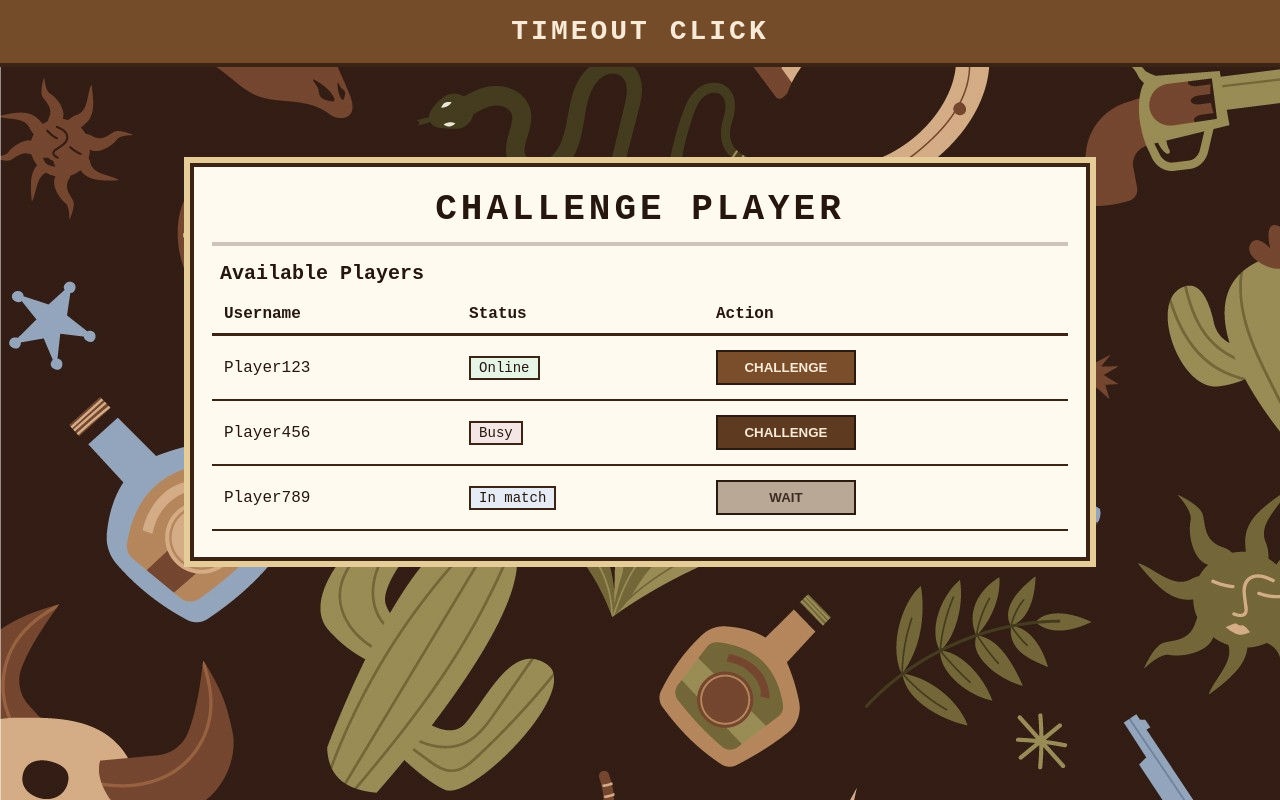
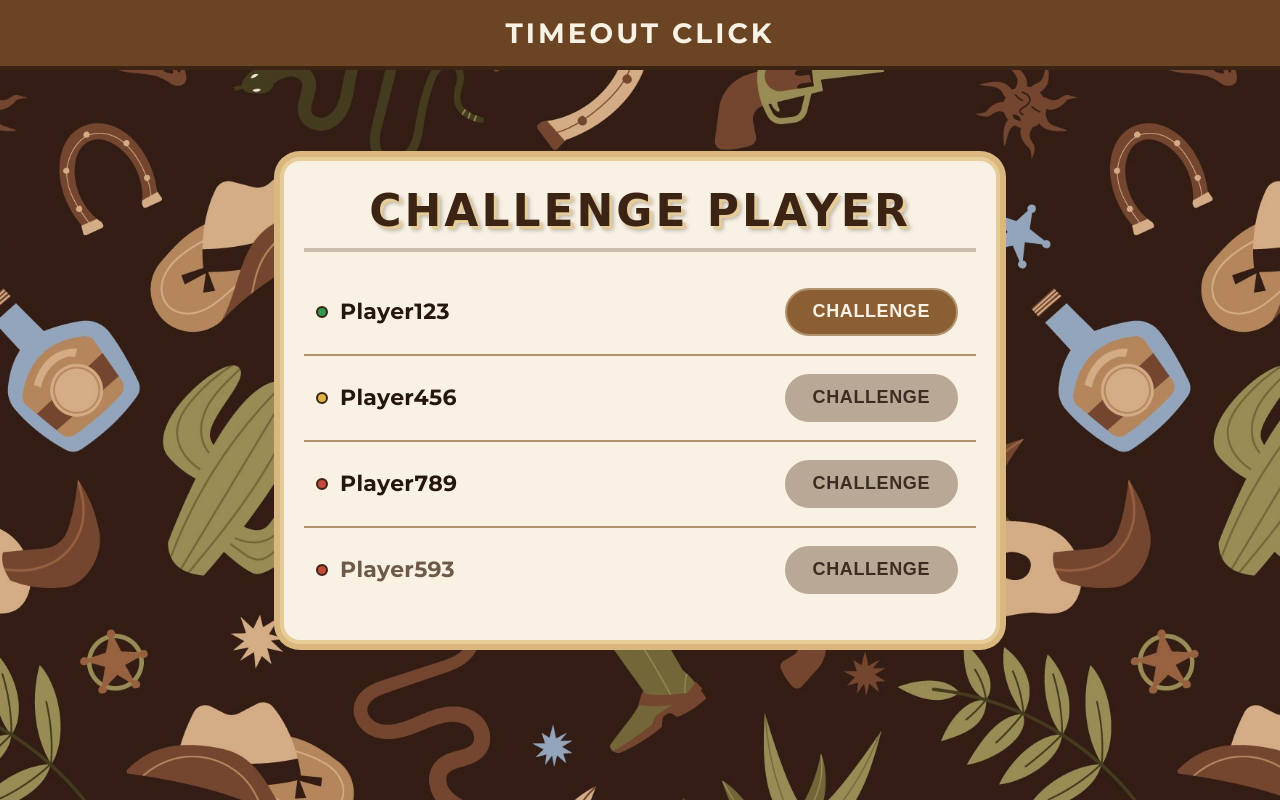
Before and after one commit to andresMurillo23/ci0137_timeoutclick, a website: page frontend/public/pages/challenge.html in a window 1280 px wide. Drawn offline with Linux system fonts and the light colour scheme; a web font is replaced by a local one.

Commit message:
feat: enhance challenge page layout and add player status indicators

```diff
--- a/frontend/public/css/challenge-style.css
+++ b/frontend/public/css/challenge-style.css
@@ -1,123 +1,168 @@
-* {
-    box-sizing: border-box;
-    margin: 0;
-    padding: 0;
+@import url('https://fonts.googleapis.com/css2?family=Rye&display=swap');
+
+/* Reset y variables */
+*{ box-sizing:border-box; margin:0; padding:0; }
+:root{ --bar-h:64px; }
+@media (max-width:520px){ :root{ --bar-h:72px; } }
+
+:root{
+  --navbar-bg:#6b4423; --navbar-border:#3b2414;
+  --panel:#f9f1e4; --bg:#e6cc99; --line-strong:#d9b77e;
+  --muted:#b2926d; --text:#26170e; --line:#8b5e34;
+  --ok:#2c9b4b;       /* verde estado OK */
+  --no:#c4493b;       /* rojo no disponible */
 }
 
-body {
-    background-color: #f2e6d3;
-    background-image: url("/assets/images/desert-bg2.jpg");
-    background-repeat: repeat;
-    background-position: top left;
-    color: #26170e;
-    font-family: "Courier New", Courier, monospace;
+/* Fondo y tipografía */
+html,body{ height:100%; }
+body{
+  background:#f2e6d3 url("/assets/images/desert-bg2.jpg") center/cover no-repeat;
+  color:var(--text);
+  font-family:"Montserrat", system-ui, -apple-system, Segoe UI, Roboto, Arial, sans-serif;
 }
 
-.saloon {
-    background: #754c29;
-    color: #f8ead6;
-    text-align: center;
-    padding: 16px;
-    border-bottom: 4px solid #3b2414;
+/* Barra fija */
+.saloon{ position:fixed; inset:0 0 auto 0; background:var(--navbar-bg); color:var(--panel);
+  text-align:center; padding:16px; border-bottom:4px solid var(--navbar-border); z-index:1000; }
+.saloon h1{ margin:0; letter-spacing:3px; font-size:28px; font-weight:700; }
+@media (max-width:768px){ .saloon{ padding:12px } .saloon h1{ font-size:22px; letter-spacing:2px } }
+@media (max-width:520px){ .saloon h1{ font-size:18px } }
+
+/* Contenedor */
+.app{
+  padding-top:var(--bar-h);
+  min-height:calc(100dvh - var(--bar-h));
+  display:flex; align-items:center; justify-content:center;
+  padding-inline:16px;
 }
 
-    .saloon h1 {
-        letter-spacing: 3px;
-        font-size: 28px;
-    }
+/* Poster */
+.poster{
+  width:100%; max-width:720px;
+  background:var(--panel);
+  border:4px solid var(--bg);
+  border-radius:20px;
+  box-shadow:0 0 0 6px var(--line-strong);
+  padding:24px 20px 28px;
+}
+.poster h2{ text-align:center; font-size:36px; letter-spacing:4px; margin-bottom:10px; font-weight:700; }
+.divider{ border:0; height:4px; background:var(--navbar-border); margin:12px 0 18px; opacity:.25; }
 
-.poster {
-    max-width: 900px;
-    margin: 12vh auto 24px;
-    background: #fffaf0;
-    border: 4px solid #3b2414;
-    outline: 6px solid #e6cc99;
-    padding: 22px 18px 26px;
+/* ===== Lista (2 columnas flex) ===== */
+.list{ width:100%; }
+.row{
+  display:flex; align-items:center; justify-content:space-between;
+  gap:16px; padding:18px 12px;
+  border-bottom:2px solid var(--muted);
+}
+.row:last-child{ border-bottom:0; }
+
+.label{ display:flex; align-items:center; gap:12px; min-width:0; }
+.username{ font-size:22px; font-weight:700; letter-spacing:.3px; }
+.username.dim{ color:#6d5a48; font-weight:700; }
+
+/* Puntito de estado */
+.status-dot{
+  width:12px; height:12px; border-radius:50%;
+  border:2px solid var(--navbar-border);
+  box-shadow:0 1px 0 rgba(0,0,0,.08) inset;
+}
+.status-dot.ok{ background:var(--ok); }
+.status-dot.no{ background:var(--no); }
+
+.action{
+  display:flex; justify-content:center; align-items:center;
+  flex:0 0 280px;              /* ancho estable */
+  max-width:40%;
 }
 
-    .poster h2 {
-        text-align: center;
-        font-size: 36px;
-        letter-spacing: 4px;
-        margin-bottom: 8px;
-    }
+/* Botones */
+.btn{
+  display:inline-flex; align-items:center; justify-content:center;
+  height:48px; padding:0 26px;
+  border:2px solid var(--muted); border-radius:26px;
+  font-weight:800; font-size:18px; letter-spacing:.6px;
+  background:var(--line); color:var(--panel);
+  cursor:pointer; transition:transform .2s ease, background-color .2s ease;
+}
+.btn:hover{ transform:scale(1.05); background-color:var(--navbar-border); }
+.btn:active{ transform:scale(1.03); }
 
-.divider {
-    border: 0;
-    height: 4px;
-    background: #3b2414;
-    margin: 12px 0 16px;
-    opacity: .25;
+/* Botón gris deshabilitado para no disponibles */
+.row.busy .btn,
+.row.unavailable .btn{
+  background:#b9a895; border-color:#b9a895; color:#3b2d22;
+  cursor:not-allowed; pointer-events:none; transform:none;
 }
 
-.section-title {
-    font-weight: bold;
-    font-size: 20px;
-    margin: 8px 0 10px;
-    padding-left: 8px;
+/* Accesibilidad */
+.btn:focus-visible{
+  outline:3px solid #fff; outline-offset:2px; box-shadow:0 0 0 4px rgba(0,0,0,.25);
 }
 
-.players {
-    width: 100%;
-    border-collapse: collapse;
-    margin-top: 4px;
+/* Responsivo */
+@media (max-width:768px){
+  .poster{ padding:20px 16px 24px; }
+  .poster h2{ font-size:30px; letter-spacing:3px; }
+  .username{ font-size:20px; }
+  .action{ flex-basis:220px; }
+}
+@media (max-width:520px){
+  .poster h2{ font-size:26px; letter-spacing:2px; }
+  .row{ padding:14px 8px; }
+  .username{ font-size:18px; }
+  .action{ flex-basis:180px; max-width:48%; }
+  .btn{ width:100%; }
 }
 
-    .players thead th {
-        text-align: left;
-        padding: 10px 12px;
-        border-bottom: 3px solid #3b2414;
-    }
-
-    .players tbody td {
-        padding: 14px 12px;
-        border-bottom: 2px solid #3b2414;
-    }
-
-.status {
-    padding: 2px 8px;
-    border: 2px solid #3b2414;
-    background: #fff5e6;
-    font-size: 14px;
+/* ===== Encabezado tipo Western (Rye) ===== */
+.poster h2{
+  font-family: "Rye", cursive;
+  font-size: 44px;
+  color: #3b2414;
+  letter-spacing: 3px;
+  text-shadow: 3px 3px 0 #e6cc99, 4px 4px 4px rgba(0,0,0,.3);
 }
 
-    .status.online {
-        background: #e6f5e6;
-    }
-
-    .status.busy {
-        background: #f5e6e6;
-    }
-
-    .status.match {
-        background: #e6ecf5;
-    }
-
-.btn {
-    min-width: 140px;
-    padding: 8px 12px;
-    border: 2px solid #2a1a0f;
-    background: #7a4e2b;
-    color: #f8ead6;
-    font-weight: bold;
-    cursor: pointer;
+/* ===== Botón más a la derecha ===== */
+.action{
+  /* empuja el botón al borde derecho manteniendo la columna estable */
+  flex: 0 0 320px;            /* antes 280px */
+  max-width: 42%;
+  justify-content: flex-end;  /* ya centrado hacia la derecha */
+  padding-right: 6px;         /* lo acerca un poco más al borde */
 }
 
-    .btn.secondary {
-        background: #5e3b20;
-    }
+/* ===== Punto de estado (verde/amarillo/rojo) ===== */
+.status-dot{
+  width: 12px; height: 12px; border-radius: 50%;
+  border: 2px solid var(--navbar-border);
+  box-shadow: 0 1px 0 rgba(0,0,0,.08) inset;
+}
 
-    .btn.muted {
-        background: #b9a895;
-        color: #3b2d22;
-        cursor: not-allowed;
-    }
+/* Disponible */
+.status-dot.ok,
+.status-dot.available{ background: #2c9b4b; }  /* verde */
 
-    .btn:hover {
-        filter: brightness(1.05);
-    }
+/* Ocupado */
+.status-dot.busy{ background: #e3b341; }       /* amarillo */
 
-    .btn:active {
-        position: relative;
-        top: 1px;
-    }
+/* Inactivo / No disponible */
+.status-dot.off,
+.status-dot.no,
+.row.unavailable .status-dot{ background: #c4493b; } /* rojo */
+
+/* Botón gris DESHABILITADO para no disponibles u ocupados */
+.row.busy .btn,
+.row.unavailable .btn{
+  background:#b9a895; border-color:#b9a895; color:#3b2d22;
+  cursor:not-allowed; pointer-events:none; transform:none;
+}
+
+/* ===== Responsivo: conserva el empuje a la derecha ===== */
+@media (max-width:768px){
+  .action{ flex-basis: 260px; }
+}
+@media (max-width:520px){
+  .action{ flex-basis: 180px; max-width: 48%; padding-right: 4px; }
+}
--- a/frontend/public/pages/challenge.html
+++ b/frontend/public/pages/challenge.html
@@ -1,48 +1,69 @@
 <!DOCTYPE html>
 <html lang="es">
 <head>
-    <meta charset="utf-8">
-    <meta name="viewport" content="width=device-width, initial-scale=1">
+  <meta charset="utf-8" />
+  <meta name="viewport" content="width=device-width, initial-scale=1" />
   <title>Timeout Click - Challenge Player</title>
-    <link rel="stylesheet" href="/css/challenge-style.css">
+  <link rel="stylesheet" href="/css/challenge-style.css" />
+  <link rel="preconnect" href="https://fonts.gstatic.com" crossorigin>
+  <link href="https://fonts.googleapis.com/css2?family=Montserrat:wght@500;700&display=swap" rel="stylesheet">
 </head>
 <body>
   <header class="saloon">
     <h1>TIMEOUT CLICK</h1>
   </header>
 
-    <main class="poster">
-        <h2>CHALLENGE PLAYER</h2>
+  <main class="app">
+    <section class="poster" role="region" aria-labelledby="challenge-title">
+      <h2 id="challenge-title">CHALLENGE PLAYER</h2>
       <hr class="divider">
 
-        <section class="section-title">Available Players</section>
+      <section class="list">
+        <!-- Disponible (verde) -->
+        <div class="row available">
+          <div class="label">
+            <span class="status-dot ok" aria-hidden="true"></span>
+            <span class="username">Player123</span>
+          </div>
+          <div class="action">
+            <button type="button" class="btn">CHALLENGE</button>
+          </div>
+        </div>
 
-        <table class="players">
-            <thead>
-                <tr>
-                    <th>Username</th>
-                    <th>Status</th>
-                    <th>Action</th>
-                </tr>
-            </thead>
-            <tbody>
-                <tr>
-                    <td>Player123</td>
-                    <td><span class="status online">Online</span></td>
-                    <td><button class="btn">CHALLENGE</button></td>
-                </tr>
-                <tr>
-                    <td>Player456</td>
-                    <td><span class="status busy">Busy</span></td>
-                    <td><button class="btn secondary">CHALLENGE</button></td>
-                </tr>
-                <tr>
-                    <td>Player789</td>
-                    <td><span class="status match">In match</span></td>
-                    <td><button class="btn muted" disabled>WAIT</button></td>
-                </tr>
-            </tbody>
-        </table>
+        <!-- Ocupado (amarillo) -->
+        <div class="row busy">
+          <div class="label">
+            <span class="status-dot busy" aria-hidden="true"></span>
+            <span class="username">Player456</span>
+          </div>
+          <div class="action">
+            <button type="button" class="btn" disabled>CHALLENGE</button>
+          </div>
+        </div>
+
+        <!-- No disponible / en partida (rojo) -->
+        <div class="row unavailable">
+          <div class="label">
+            <span class="status-dot no" aria-hidden="true"></span>
+            <span class="username">Player789</span>
+          </div>
+          <div class="action">
+            <button type="button" class="btn" disabled>CHALLENGE</button>
+          </div>
+        </div>
+
+        <!-- Otro ejemplo no disponible (rojo) -->
+        <div class="row unavailable">
+          <div class="label">
+            <span class="status-dot no" aria-hidden="true"></span>
+            <span class="username dim">Player593</span>
+          </div>
+          <div class="action">
+            <button type="button" class="btn" disabled>CHALLENGE</button>
+          </div>
+        </div>
+      </section>
+    </section>
   </main>
 </body>
 </html>
```
Lines whose indentation alone changed are shown as unchanged.
